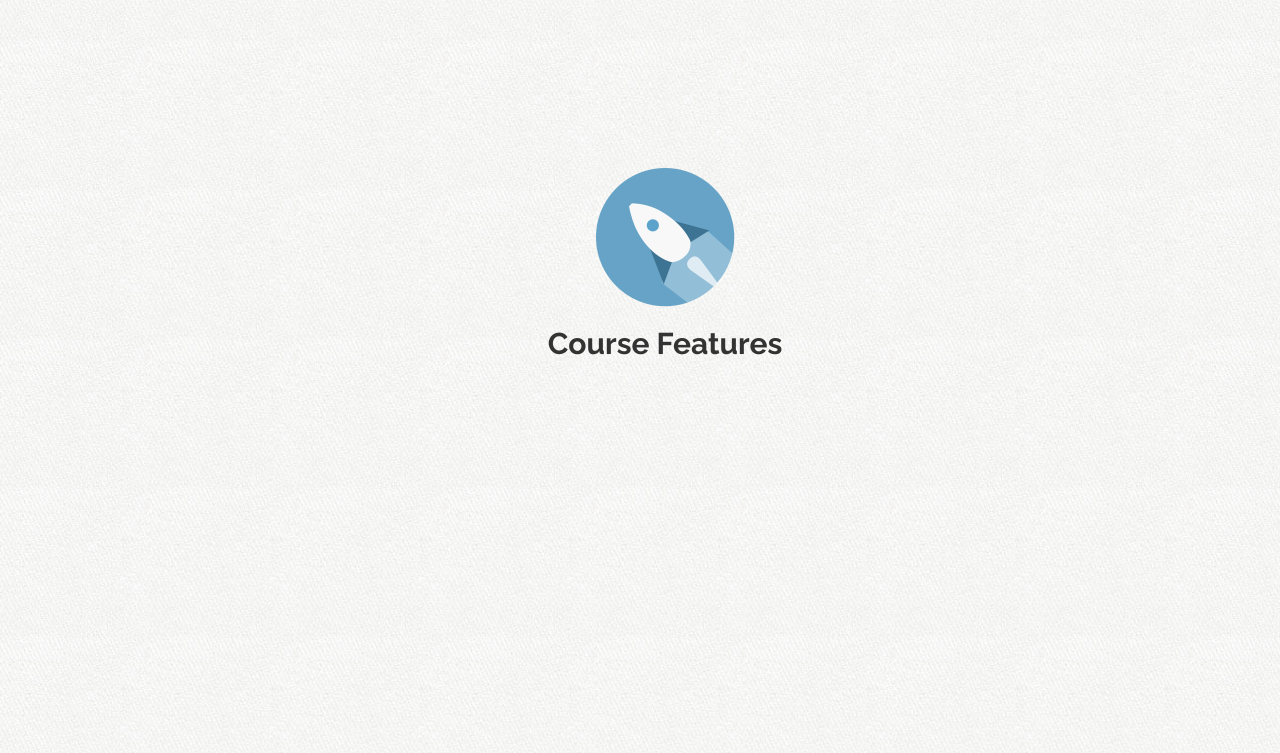
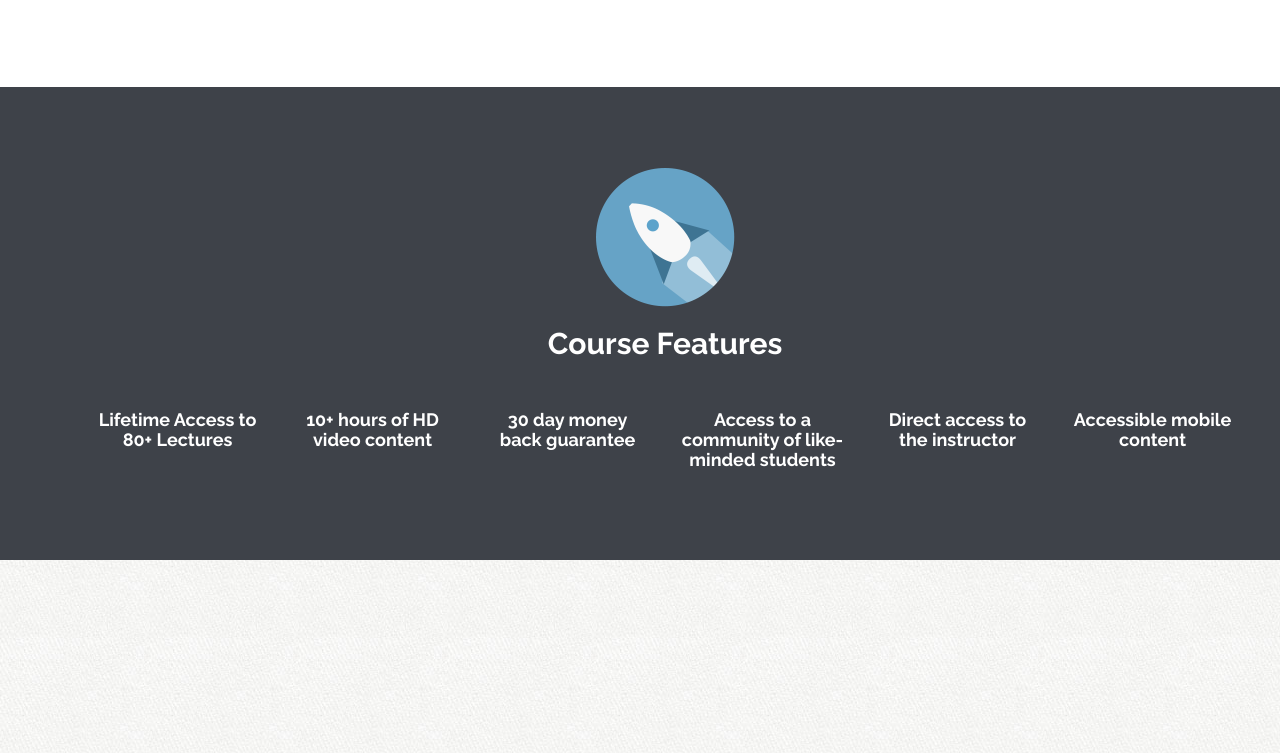
Before and after one commit to tryanferg/B2W, a plain HTML site: page index.html in a window 1280 px wide. Shown: the part 2619-3372 px from the top of the page. Drawn offline with nearby package versions, Linux system fonts and the light colour scheme.

Commit message:
new commit

```diff
--- a/assets/css/custom.css
+++ b/assets/css/custom.css
@@ -146,6 +146,16 @@ section h3{
 
 }
 
-#optin p{
+#optin p {
     margin: 7px 0 0;
 }
+
+#who-benefits {
+    background: white;
+}
+
+#course-features {
+    background: #3e4249;
+    color: white;
+    text-align: center;
+}
--- a/index.html
+++ b/index.html
@@ -230,15 +230,36 @@
 <section id="course-features">
     <div class="container">
         <div class="section-header">
-            <img src="assets/img/icon-rocket.png">
+            <img src="assets/img/icon-rocket.png" alt="Rocket">
 
             <h2>Course Features</h2>
         </div>
         <div class="row">
             <div class="col-sm-2">
-
+                <i class="ci ci-computer"></i>
+                <h4>Lifetime Access to 80+ Lectures</h4>
+            </div>
+            <div class="col-sm-2">
+                <i class="ci ci-watch"></i>
+                <h4>10+ hours of HD video content</h4>
+            </div><div class="col-sm-2">
+                <i class="ci ci-calendar"></i>
+                <h4>30 day money back guarantee</h4>
+            </div>
+            <div class="col-sm-2">
+                <i class="ci ci-community"></i>
+                <h4>Access to a community of like-minded students</h4>
+            </div>
+            <div class="col-sm-2">
+                <i class="ci ci-instructor"></i>
+                <h4>Direct access to the instructor</h4>
+            </div>
+            <div class="col-sm-2">
+                <i class="ci ci-device"></i>
+                <h4>Accessible mobile content</h4>
             </div>
         </div>
+    </div>
     </div>
 
 </section>
```
